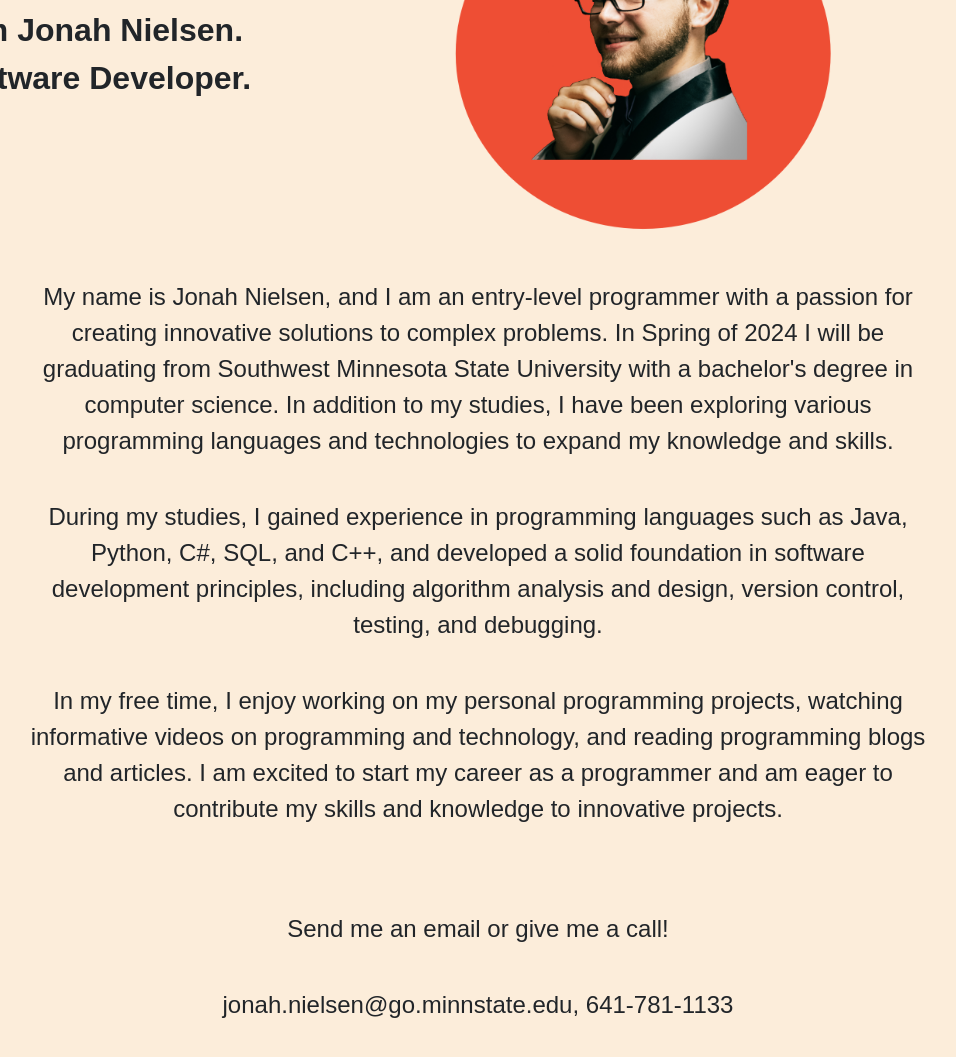
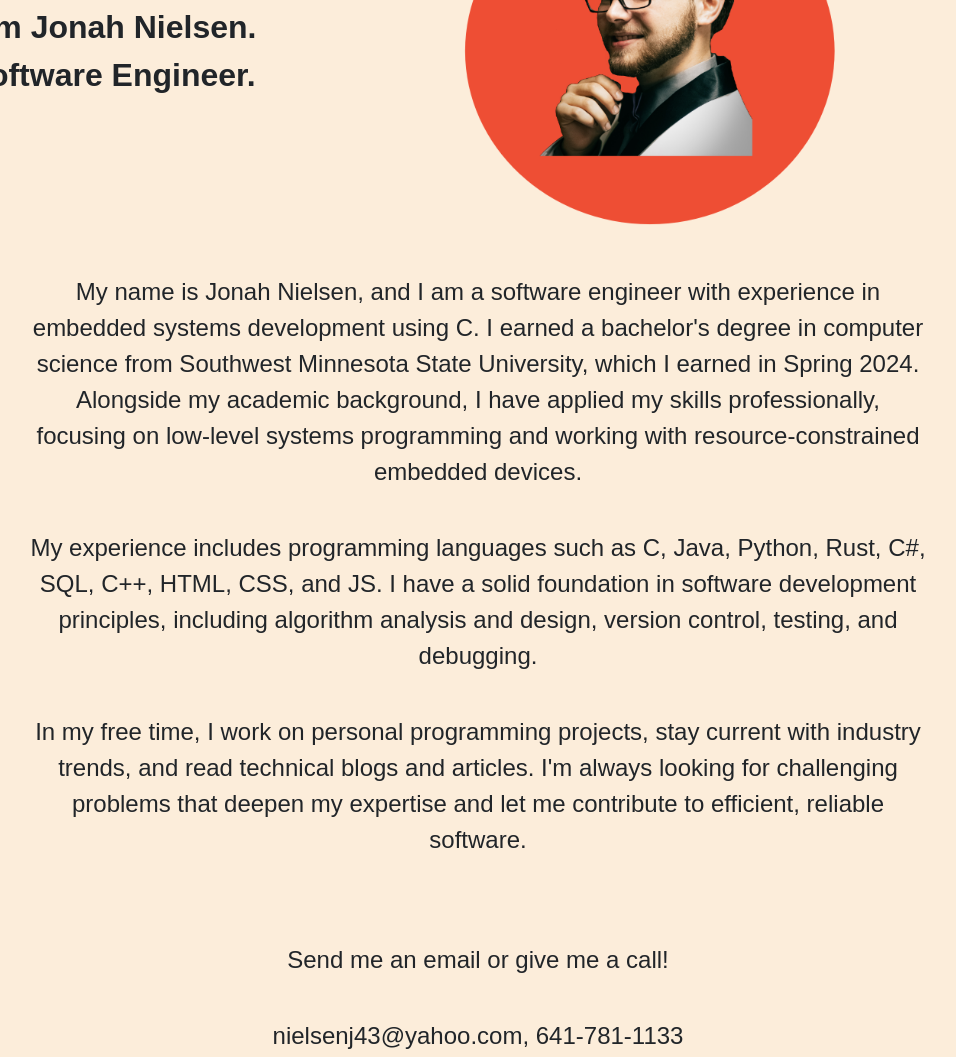
Before and after one commit to Jonah-Nielsen/Jonah-Nielsen.github.io, a plain HTML site: page About_Me.html in a window 1280 px wide. Shown: the part 211-1268 px from the top of the page, without its empty margins (162-1118 px from the left). Drawn offline with nearby package versions, Linux system fonts and the light colour scheme.

Commit message:
Updated about page

```diff
--- a/About_Me.html
+++ b/About_Me.html
@@ -1,20 +1,21 @@
 <!DOCTYPR html>
 <html>
-
   <head>
     <title>Jonah Nielsen</title>
-	<link href="https://cdn.jsdelivr.net/npm/bootstrap@5.3.2/dist/css/bootstrap.min.css" rel="stylesheet" integrity="sha384-T3c6CoIi6uLrA9TneNEoa7RxnatzjcDSCmG1MXxSR1GAsXEV/Dwwykc2MPK8M2HN" crossorigin="anonymous">
+    <link
+      href="https://cdn.jsdelivr.net/npm/bootstrap@5.3.2/dist/css/bootstrap.min.css"
+      rel="stylesheet"
+      integrity="sha384-T3c6CoIi6uLrA9TneNEoa7RxnatzjcDSCmG1MXxSR1GAsXEV/Dwwykc2MPK8M2HN"
+      crossorigin="anonymous"
+    />
     <link rel="stylesheet" href="css/AboutMe.css" />
-	<meta charset="UTF-8">
-	<meta name = "viewport" content = "width=device-width, initial-scale=1">
+    <meta charset="UTF-8" />
+    <meta name="viewport" content="width=device-width, initial-scale=1" />
   </head>
 
   <header>
-
     <nav class="navbar navbar-expand-lg bg-body-primary">
       <div class="container-fluid">
-
-
         <ul class="navbar-nav me-auto mb-2 mb-lg-0">
           <li class="nav-item">
             <a class="nav-link" href="index.html">Home</a>
@@ -23,13 +24,11 @@
             <a class="nav-link" href="Projects.html">Projects</a>
           </li>
           <li class="nav-item">
-					<a class="nav-link active" aria-current="page" href="About_Me.html">About Me</a>
+            <a class="nav-link active" aria-current="page" href="About_Me.html"
+              >About Me</a
+            >
           </li>
-
         </ul>
-
-
-
       </div>
     </nav>
   </header>
@@ -37,57 +36,51 @@
   <body>
     <div class="grid">
       <div class="image-container">
-
         <div class="row align-items-center">
           <div class="col-4 text-center">
             <div class="txt">
-					<div><b>Hi I'm Jonah Nielsen.</b> </div>
+              <div><b>Hi I'm Jonah Nielsen.</b></div>
 
-					<div><b>A Software Developer.</b> </div>
+              <div><b>A Software Engineer.</b></div>
             </div>
           </div>
 
           <div class="col-6 text-right">
-
-				<img src="images/prtfpic.png" alt="Image">
-
+            <img src="images/prtfpic.png" alt="Image" />
           </div>
-
-
-
         </div>
-
       </div>
       <div class="row"></div>
       <div class="row">
         <div class="col text-center">
           <p>
-				My name is Jonah Nielsen, and I am an entry-level programmer
-				with a passion for creating innovative solutions to complex problems.
-				In Spring of 2024 I will be graduating from Southwest
-				Minnesota State University with a bachelor's degree in computer science.
-				In addition to my studies, I have been exploring various programming languages
-				and technologies to expand my knowledge and skills.
+            My name is Jonah Nielsen, and I am a software engineer with
+            experience in embedded systems development using C. I earned a
+            bachelor's degree in computer science from Southwest Minnesota State
+            University, which I earned in Spring 2024. Alongside my academic
+            background, I have applied my skills professionally, focusing on
+            low-level systems programming and working with resource-constrained
+            embedded devices.
           </p>
         </div>
       </div>
       <div class="row">
         <div class="col text-center">
           <p>
-				During my studies, I gained experience in programming languages such as
-				Java, Python, C#, SQL, and C++, and developed a solid foundation in software
-				development principles, including algorithm analysis and design,
-				version control, testing, and debugging.
+            My experience includes programming languages such as C, Java,
+            Python, Rust, C#, SQL, C++, HTML, CSS, and JS. I have a solid
+            foundation in software development principles, including algorithm
+            analysis and design, version control, testing, and debugging.
           </p>
         </div>
       </div>
       <div class="row">
         <div class="col text-center">
           <p>
-				In my free time, I enjoy working on my personal programming projects,
-				watching informative videos on programming and technology, and
-				reading programming blogs and articles.
-				I am excited to start my career as a programmer and am eager to contribute my skills and knowledge to innovative projects.
+            In my free time, I work on personal programming projects, stay
+            current with industry trends, and read technical blogs and articles.
+            I'm always looking for challenging problems that deepen my expertise
+            and let me contribute to efficient, reliable software.
           </p>
         </div>
       </div>
@@ -95,26 +88,25 @@
       <div class="row">
         <div class="col text-center">
           <div class="buff">
-				<p>
-					Send me an email or give me a call!
-				</p>
+            <p>Send me an email or give me a call!</p>
           </div>
         </div>
       </div>
       <div class="row">
         <div class="col text-center">
-			<p>jonah.nielsen@go.minnstate.edu,  641-781-1133</p>
+          <p>nielsenj43@yahoo.com, 641-781-1133</p>
         </div>
       </div>
       <div class="row">
         <div class="col text-center">
-			<p>Check out the code on my <a href="https://github.com/Jonah-Nielsen">github!</a></p>
+          <p>
+            Check out the code on my
+            <a href="https://github.com/Jonah-Nielsen">github!</a>
+          </p>
         </div>
       </div>
-
-
     </div>
-
   </body>
 
   <footer></footer>
+</html>
```
Lines whose indentation alone changed are shown as unchanged.
